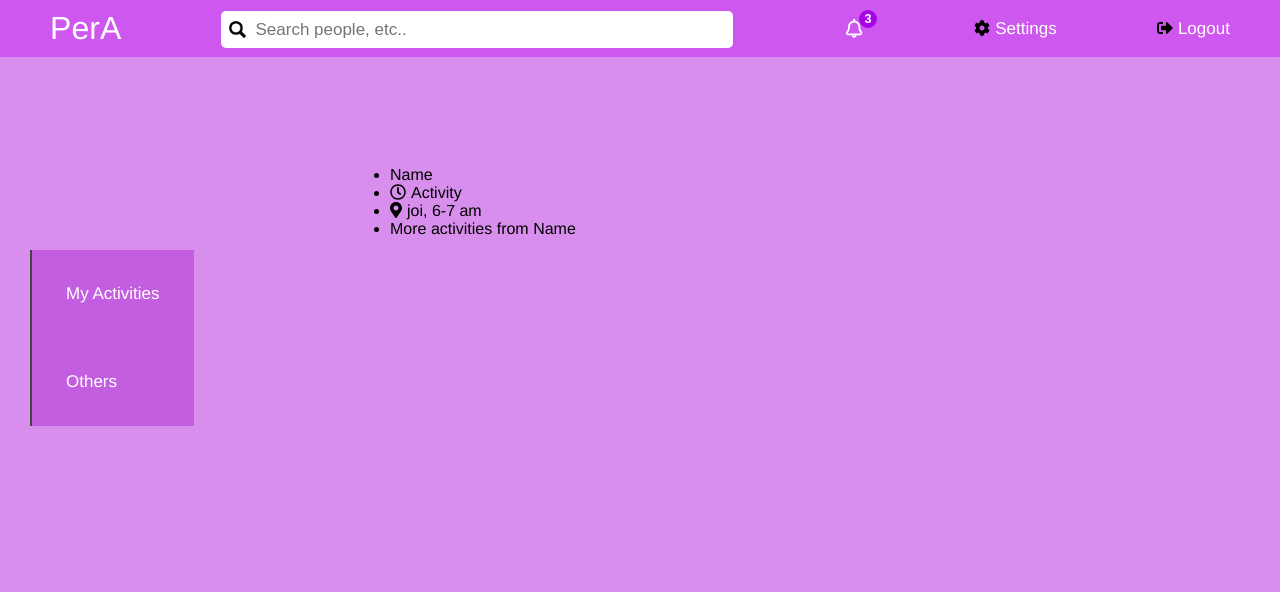
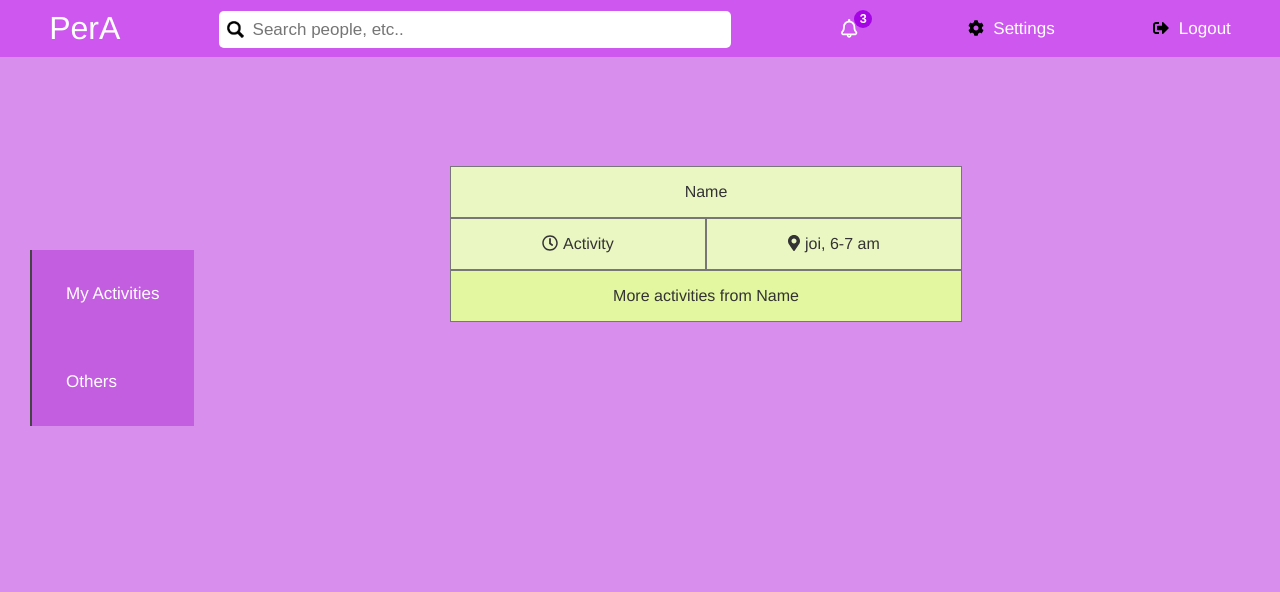
Before and after one commit to RSilviu/PerA, a PHP site: page /others.html in a window 1280 px wide. Shown: the top 592 px of the page. Run offline with PHP 8.4, Linux system fonts and the light colour scheme.

Commit message:
changed activities style

```diff
--- a/static/css/home.css
+++ b/static/css/home.css
@@ -23,93 +23,99 @@
     font-size: 17px;
 }
 
-/*.sidenav a:hover {
-  color: #a505e5;
-}
-*/
 #activities {
     display: inline-block;
-    width: 60%;
+    width: 40%;
     position: relative;
     top: 150px;
-    left: 350px;
-    /*margin-top: 150px;*/
-    /*margin-left: 350px;*/
+    left: 450px;
+    margin-bottom: 200px;
 }
 
-#activities iframe {
-      width: 80%;
-      height: 250px;
-      /*frameborder: 0;*/
-      border: 0px;
+
+#activities ul {
+  -webkit-padding-start: 0px;
+  width: 100%;
+  background: #ebf7c3;
+  margin-bottom: 30px;
 }
 
-#activities table {
-  border-collapse: collapse;
-  /*border-radius: 1em;*/
-  overflow: hidden;
-  width: 100%;
-  table-layout: fixed;
-}
-
-/*#activities :last-child {
-  margin-bottom: 50px;
-}
-*/
-#activities table {
-    margin-bottom: 20px;
-}
-
-#activities table:last-child {
-  margin-bottom: 40px;
-}
-
-#activities th, td {
-  padding: 1em;
-  background: #ebf7c3;
-  text-align: center;
-  word-wrap: break-word;
-  font-weight: normal;
-}
-
-#activities th {
-    border-bottom: 2px solid #6a0d84;
-    font-size: 1.25em;
-}
-
-#activities .short-act td:first-child {
-  border-right: 2px solid #6a0d84;
-}
-
-#activities span a {
-    font-size: 17px;
-    margin-left: 10px;
-    color: #333;
-}
 
 #activities span a:hover {
   color: #777;
 }
 
-.short-act th {
-    color: #000;
-    font-weight: normal;
-    font-size: 1.25em;
+
+span svg {
+    margin-right: 0.3em;
 }
 
-.short-act svg {
-    color: initial;
-    margin-right: 5px;
+.short-act li:last-child {
+  background: #e3f7a0;
 }
 
-.short-act table:hover {
+/*.short-act li:last-child:hover {
     color: #333;
-    background: #ffd;
+    background: #eee;
     opacity: .4;
+}*/
+
+.long-act li:last-child {
+  background: #e3f7a0;
 }
 
-.short-act td {
+/*.long-act li:last-child:hover {
     color: #333;
+    background: #eee;
+    opacity: .4;
+}*/
+
+.short-act, .long-act {
+  list-style: none;
+  display: flex;
+  flex-flow: row wrap;
+  justify-content: center;
+}
+
+
+.short-act li, .long-act li {
+  display: inline-block;
+  flex-basis: 100%;
+  padding: 1em;
+  text-align: center;
+  border: 1px solid #777;
+  color: #333;
+}
+
+.short-act li:nth-child(2), .short-act li:nth-child(4), .short-act li:nth-child(6) {
+  display: none;
+}
+
+.long-act li:nth-child(2), .long-act li:nth-child(4), .long-act li:nth-child(6) {
+  display: inline-block;
+}
+
+/*.short-act li:nth-child(2), .short-act li:nth-child(3) {
+  flex-basis: 50%;
+}*/
+
+.short-act li:nth-child(3), .short-act li:nth-child(5) {
+  flex-basis: 50%;
+}
+
+.long-act li:nth-child(3), .long-act li:nth-child(4) {
+  flex-basis: 50%;
+}
+
+.long-act li:nth-last-child(2) {
+  height: 250px
+}
+
+
+.long-act iframe {
+    width: 80%;
+    height: 100%;
+    border: 0px;
 }
 
 @media all and (max-width: 600px) {
@@ -129,19 +135,13 @@
 
     #activities {
       position: static;
-      width: 100%;
+      width: 80%;
+      margin: auto;
+      margin-bottom: 100px;
       z-index: 1;
       order: 2;
       left: 0px;
       right: 0px;
       margin-top: 20px;
     }
-
-    #activities table {
-      border-radius: 0px;
-    }
-
-    #activities iframe {
-      width: 80%;
-    }
   }
--- a/static/css/others.css
+++ b/static/css/others.css
@@ -1,3 +1,11 @@
-footer {
-   margin-top: 500px;
+
+
+.short-act li:nth-child(2), .short-act li:nth-child(3) {
+  display: inline-block;
+  flex-basis: 50%;
 }
+
+
+.short-act li:nth-child(4) {
+  display: inline-block;
+}
```
